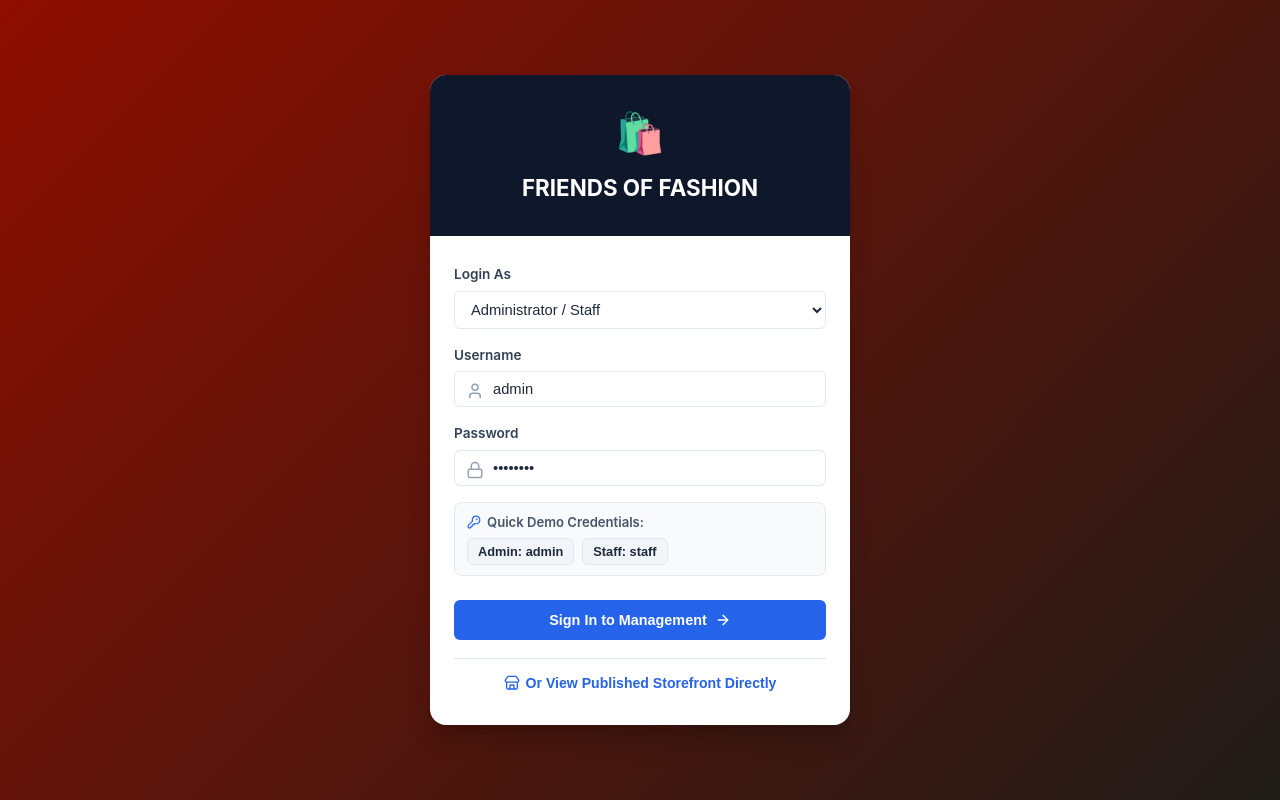
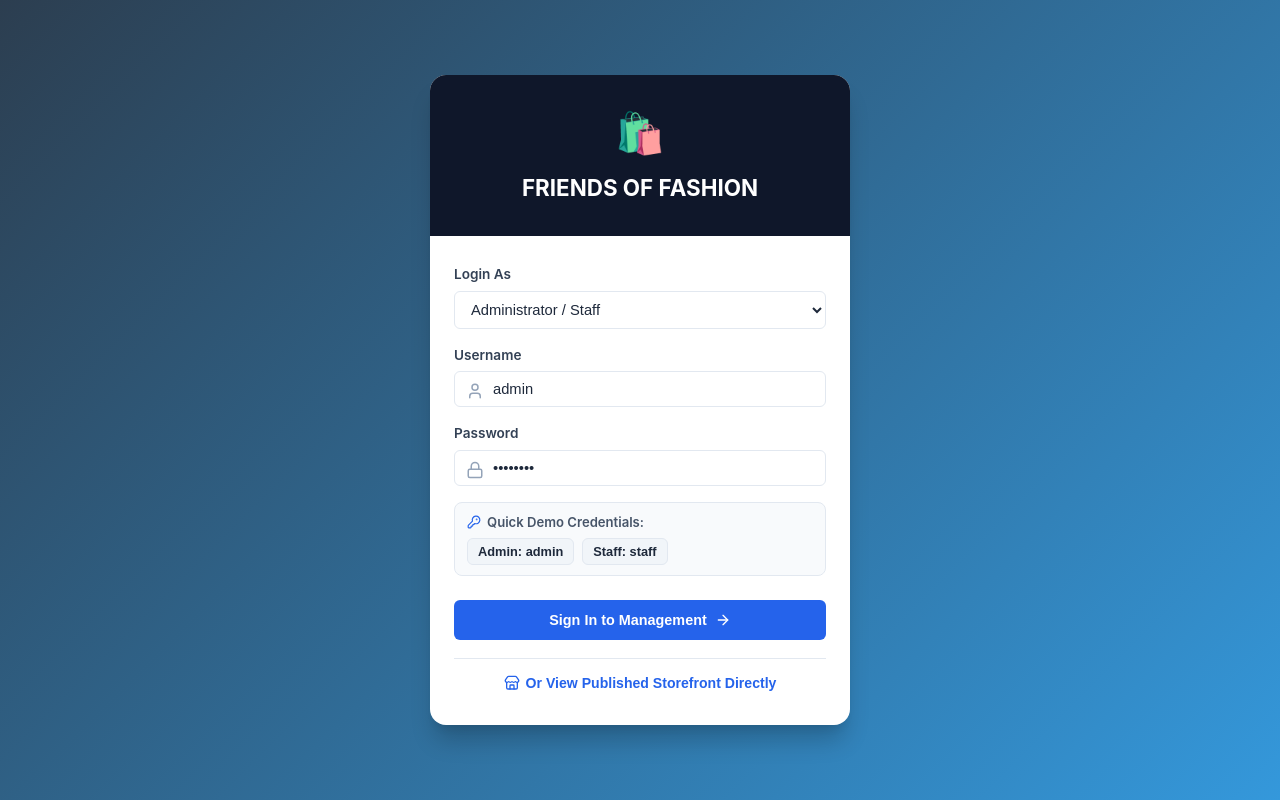
Before and after one commit to coder5707/FOFWEB, a React (Vite) app in the folder frontend/: page / in a window 1280 px wide. Built offline with nearby package versions, Linux system fonts and the light colour scheme; no server answers.

Commit message:
Update LoginPage.jsx

```diff
--- a/frontend/src/pages/LoginPage.jsx
+++ b/frontend/src/pages/LoginPage.jsx
@@ -51,7 +51,7 @@ export default function LoginPage({ onLoginSuccess, onGoToStore }) {
       display: 'flex',
       alignItems: 'center',
       justifyContent: 'center',
-      background: 'linear-gradient(135deg, #8e0e00 0%, #1f1c18 100%)',
+      background: 'linear-gradient(135deg, #2c3e50 0%, #3498db 100%)',
       padding: 20
     }}>
       <div style={{
```
